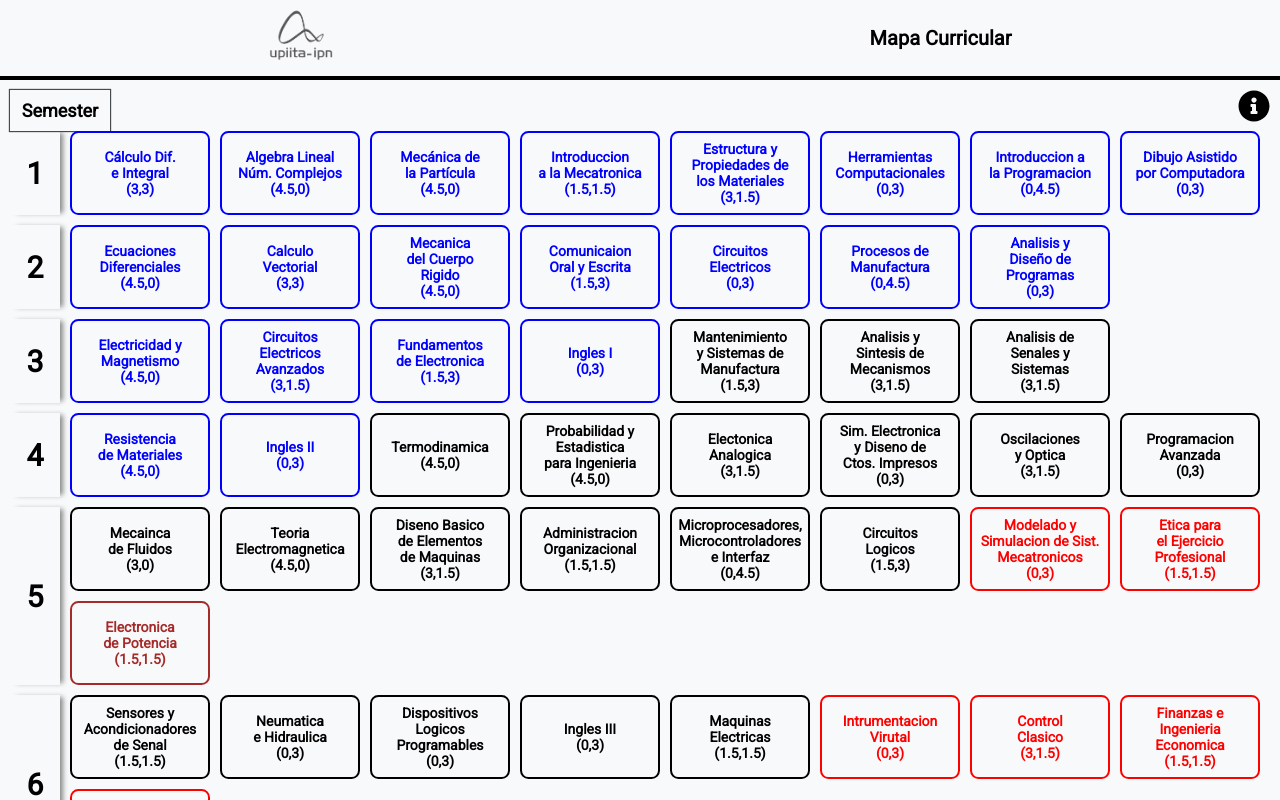
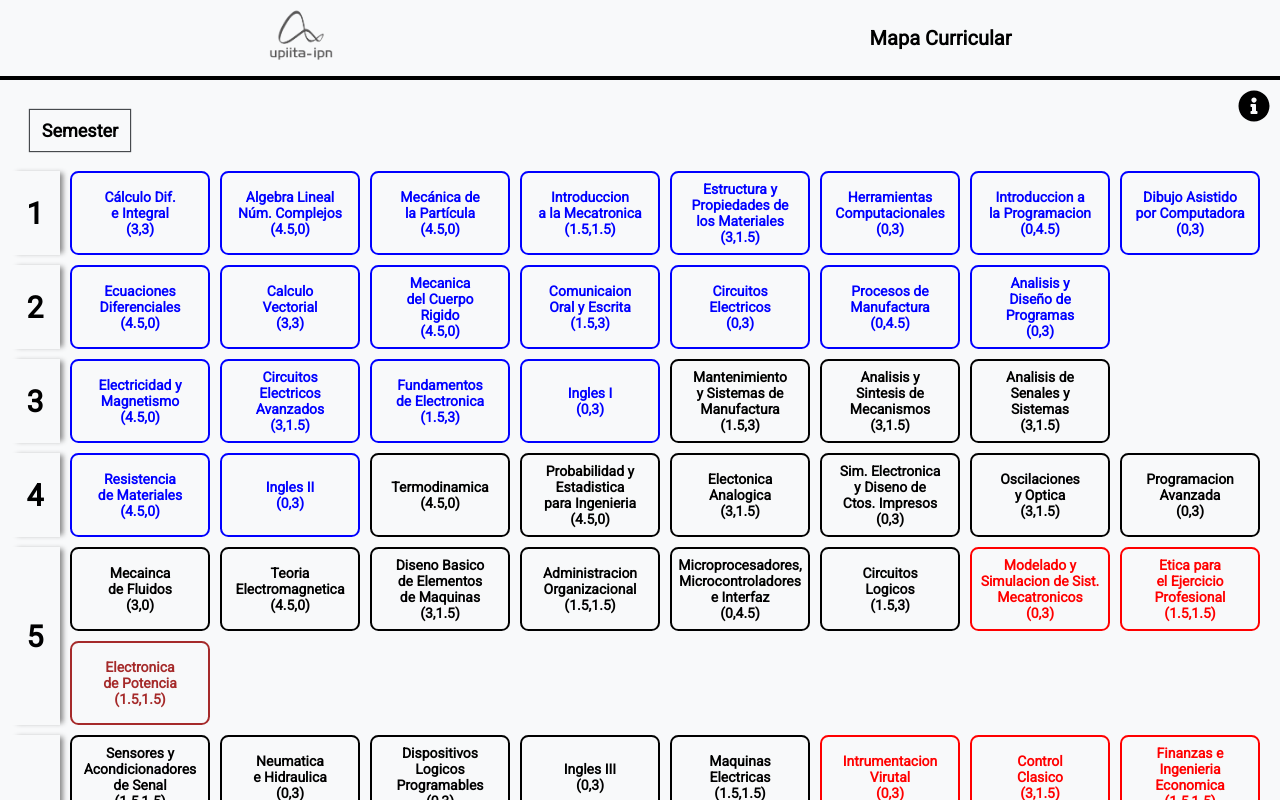
Before and after one commit to leoopez/RoadMapUpiita, a React (Create React App) app: page / in a window 1280 px wide. Shown: the top 800 px of the page. Built offline with nearby package versions, Linux system fonts and the light colour scheme.

Commit message:
useClose Hook

```diff
--- a/src/Components/App.css
+++ b/src/Components/App.css
@@ -7,7 +7,7 @@
 :root {
     --bg-primary:#f8f9fa;
     --bg-secundary: #474a4d;
-    --bg-accent: #C9A675;
+    --bg-accent: #ffec99;
 
     --text-color:#212529;
     --text-color-secundary: #dee2e6;
--- a/src/Components/Main/Dropdown.css
+++ b/src/Components/Main/Dropdown.css
@@ -7,6 +7,8 @@
     box-shadow: 0 0 0.1rem 0.1rem var(--bg-secundary);
     background-color: var(--bg-primary);
     cursor: pointer;
+    z-index: 1;
+    margin: 2rem
 }
 
 .dp-btn{
--- a/src/Components/Main/Dropdown.js
+++ b/src/Components/Main/Dropdown.js
@@ -1,34 +1,21 @@
 /** @format */
 
-import React, { useState, useEffect, useRef } from "react";
+import React, { useState } from "react";
+import useClose from "../../Hooks/useClose";
+import "./Dropdown.css";
 
-import "./Dropdown.css";
-import useToggle from "../../Hooks/toggle-provider-hook";
 const options = ["Semester", "Level"];
 
 export default function Dropdown({ mode, changeMode = f => f }) {
-  const [isActive, toggle] = useToggle(false);
-  const ref = useRef();
-
-  useEffect(() => {
-    const onBodyClick = e => {
-      if (ref.current.contains(e.target)) return;
-      toggle(false);
-    };
-
-    document.body.addEventListener("click", onBodyClick, { capture: true });
-    return () =>
-      document.body.removeEventListener("click", onBodyClick, {
-        capture: true,
-      });
-  }, [toggle]);
+  const [open, toggle] = useState(false);
+  const ref = useClose(false, toggle);
 
   return (
     <div ref={ref} className='dropdown'>
-      <div className='dp-btn' onClick={() => toggle(!isActive)}>
+      <div className='dp-btn' onClick={() => toggle(!open)}>
         {mode}
       </div>
-      {isActive && (
+      {open && (
         <div className='dp-content'>
           {options.map((option, i) => (
             <div
--- a/src/Components/Main/Unit.css
+++ b/src/Components/Main/Unit.css
@@ -42,7 +42,7 @@
     position: absolute;
     font-weight: 900;
     bottom: 0.5rem;
-    width: 5rem;
+    width: 6rem;
 }
 
 .recommended {
@@ -66,6 +66,25 @@
     transform: rotate(-45deg);
 }
 
+.front::before {
+    transform: scaleX(0);
+    transform-origin: bottom right;
+}
+
+.front:hover::before {
+    transform: scaleX(1);
+    transform-origin: bottom left;
+}
+
+.front::before {
+    content: "";
+    display: block;
+    position: absolute;
+    top: 0; right: 0; bottom: 0; left: 0;
+    background-color: var(--bg-accent);
+    transition: transform .3s ease;
+    z-index: -1;
+  }
 
 @media (max-width: 480px){
     .unit{
--- a/src/Components/Main/Unit.js
+++ b/src/Components/Main/Unit.js
@@ -4,6 +4,8 @@ import React from "react";
 import "./Unit.css";
 
 import { useUnits } from "../../Hooks/unit-provider-hook";
+import useClose from "../../Hooks/useClose";
+
 import { FaFilePdf } from "react-icons/fa";
 
 export default function Unit({
@@ -14,6 +16,8 @@ export default function Unit({
   optional = false,
 }) {
   const { changeCurrentUnits } = useUnits();
+
+  const ref = useClose(null, changeCurrentUnits);
 
   return (
     <div className={`card unit level-${unit.level}`}>
@@ -31,9 +35,12 @@ export default function Unit({
         </p>
       </div>
       <div
+        ref={ref}
         className={`back parent--space flex__container--center ${
           selected ? "selected-back" : ""
-        }`}>
+        }`}
+        // onClick={() => changeCurrentUnits(null)}
+      >
         <div className='icons--default pdf--icon'>
           <FaFilePdf size='100%' color='currentColor' />
         </div>
--- a/src/Hooks/unit-provider-hook.js
+++ b/src/Hooks/unit-provider-hook.js
@@ -13,7 +13,7 @@ export default function UnitProvider({ children }) {
   const [recommendedUnits, setRecommendedUnits] = useState(null);
 
   const changeCurrentUnits = unit => {
-    if (unit.id === currentUnit?.id) {
+    if (!unit || unit.id === currentUnit?.id) {
       setCurrenUnit(null);
       setLinkedUnits(null);
       setRecommendedUnits(null);
--- /dev/null
+++ b/src/Hooks/useClose.js
@@ -0,0 +1,21 @@
+/** @format */
+
+import { useEffect, useRef } from "react";
+
+//Close any component if click on body
+export default function useClose(closeValue, change = f => f) {
+  const ref = useRef();
+  useEffect(() => {
+    const onBodyClick = e => {
+      if (ref.current.contains(e.target)) return;
+      change(closeValue);
+    };
+    document.body.addEventListener("click", onBodyClick, { capture: true });
+    return () =>
+      document.body.removeEventListener("click", onBodyClick, {
+        capture: true,
+      });
+  });
+
+  return ref;
+}
```
